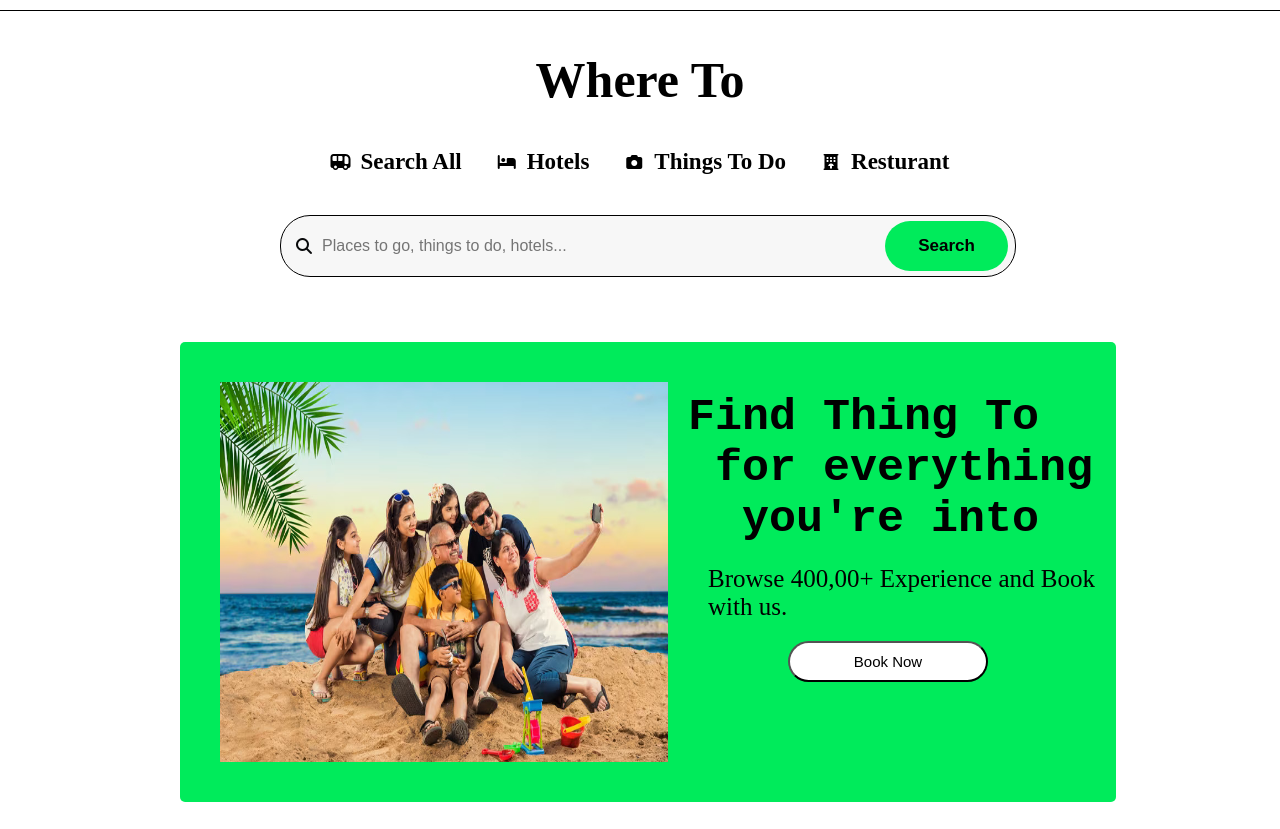
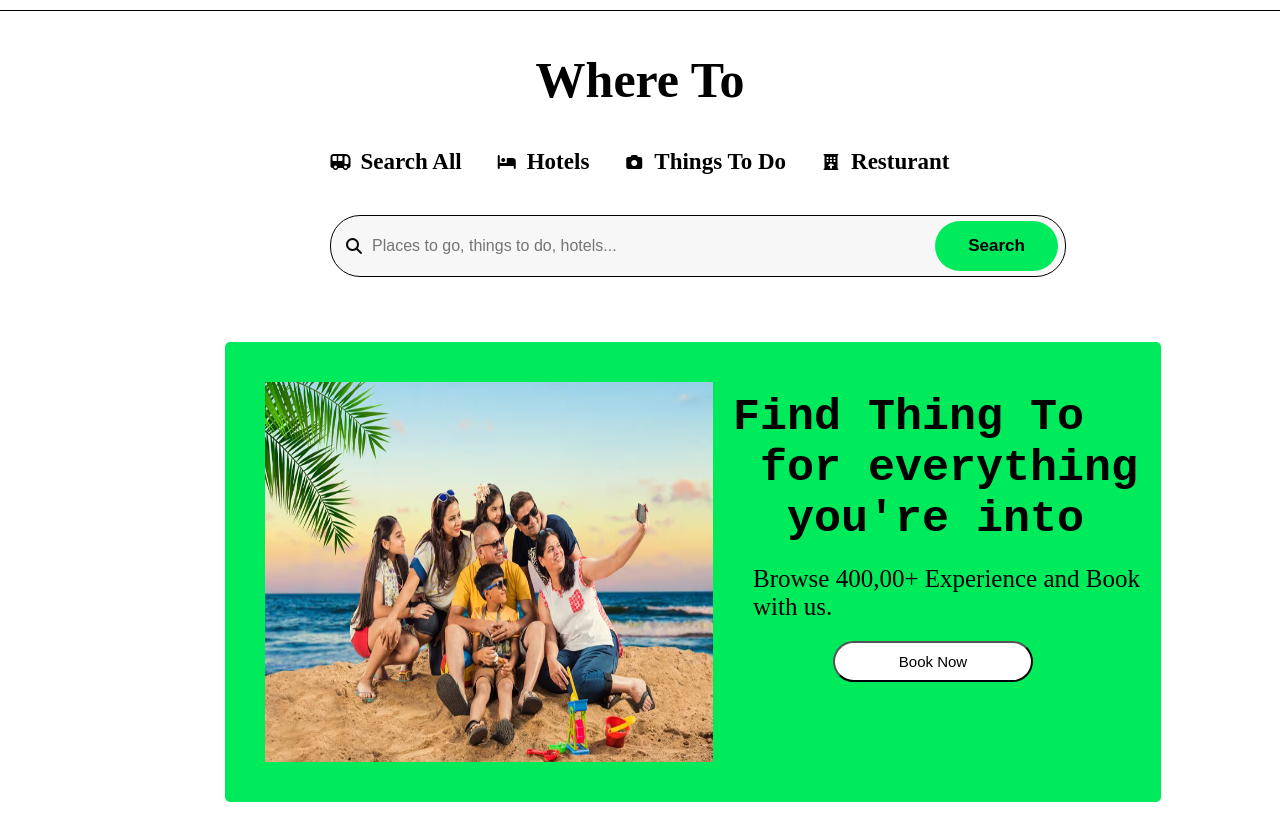
Before and after one commit to Arasu5532/TripAdvisor-Clone, a plain HTML site: page index.html in a window 1280 px wide. Shown: the part 70-899 px from the top of the page. Drawn offline with Linux system fonts and the light colour scheme.

Commit message:
Responsive Version of CSS

```diff
--- a/style.css
+++ b/style.css
@@ -108,7 +108,7 @@
     align-items: center;
     height: 30px;
     margin-top: 40px;
-    margin-left: 280px;
+    margin-left: 330px;
     border: black 1px solid;
     width: 55%;
     border-radius: 30px;
@@ -158,7 +158,7 @@
     border-radius: 5px;
     padding: 20px;
     margin-bottom: 20px;
-    margin-left: 180px;
+    margin-left: 225px;
 }
 
 .card pre {
@@ -272,6 +272,7 @@
     display: flex;
     flex-wrap: wrap;
     justify-content: space-between;
+    align-items: center;
     margin-top: 25px;
 }
 
```
